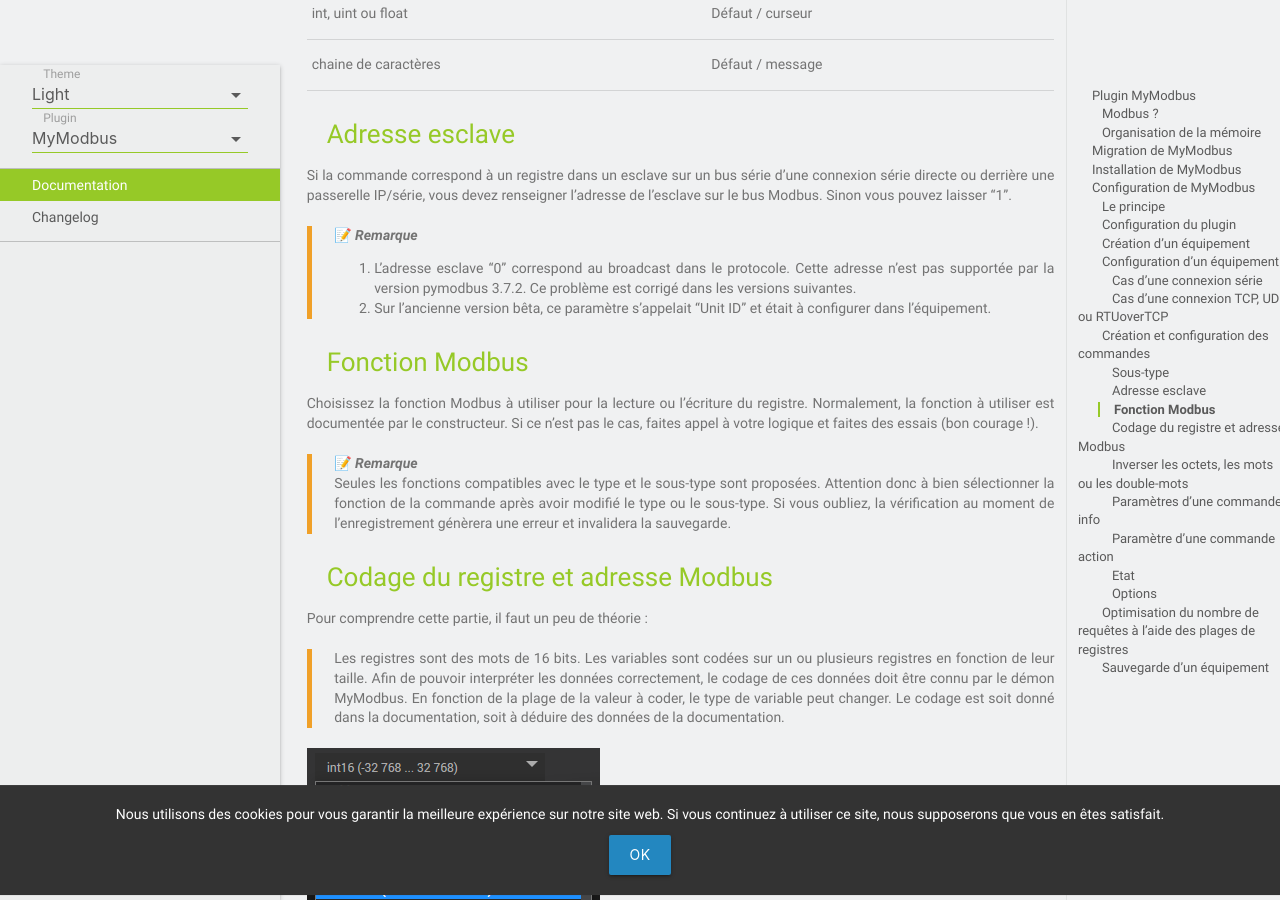
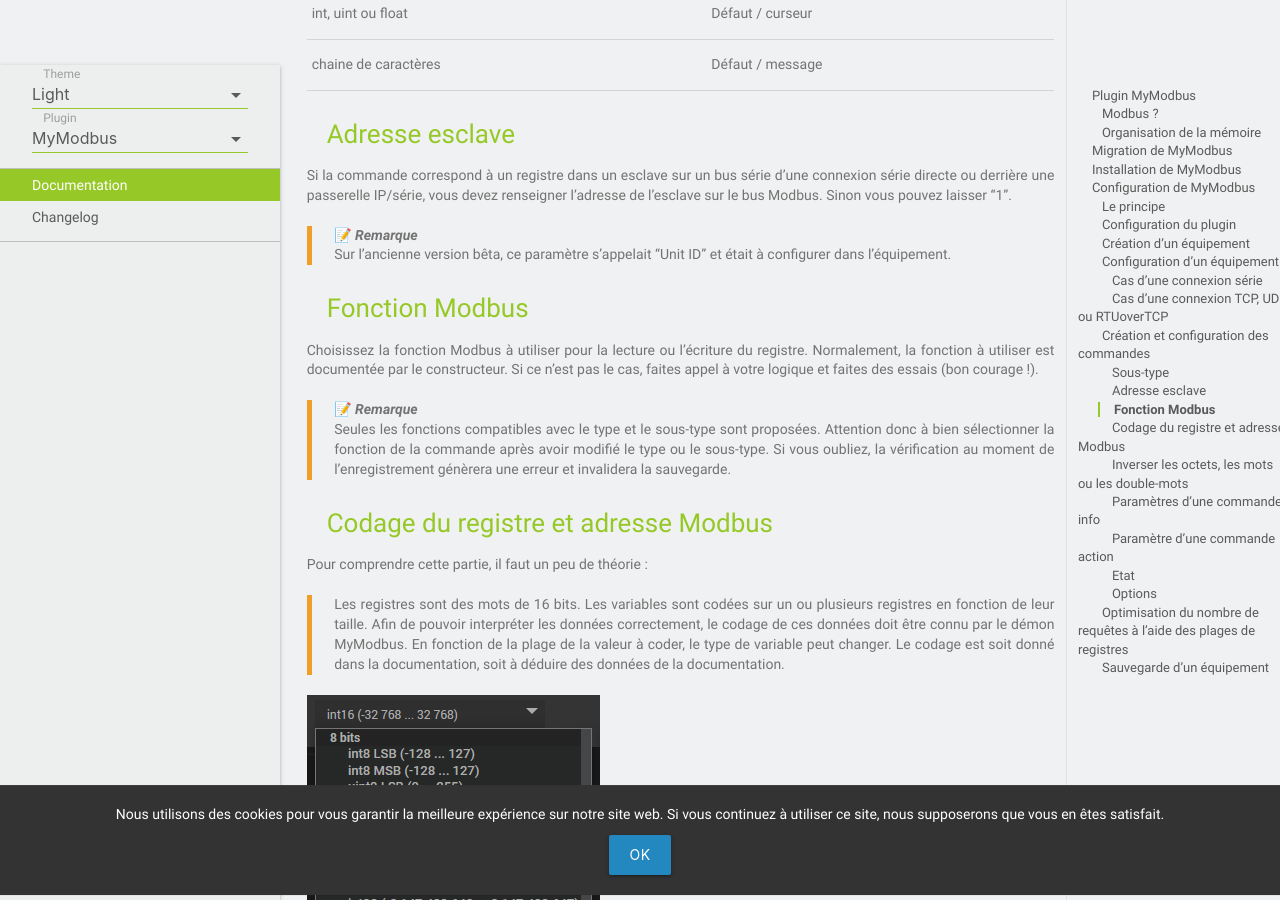
Before and after one commit to MrWaloo/jeedom-plugins-doc, a Jekyll site: the page built from docs/fr_FR/mymodbus_doc.md, in a window 1280 px wide and 900 px high, scrolled down 10333 px. Built offline with Jekyll 4.4.1, drawn with Linux system fonts in a browser that asks for light colours; emoji names are drawn with the system emoji font; our own code applies the rules of GitHub Pages for plain Markdown files.

Commit message:
Update mymodbus_doc.md

```diff
--- a/docs/fr_FR/mymodbus_doc.md
+++ b/docs/fr_FR/mymodbus_doc.md
@@ -291,9 +291,7 @@ Si la commande correspond à un registre dans un esclave sur un bus série d'une
 une passerelle IP/série, vous devez renseigner l'adresse de l'esclave sur le bus Modbus. Sinon vous pouvez laisser "1".
 
 > :memo: ***Remarque***
-> 1. L'adresse esclave "0" correspond au broadcast dans le protocole. Cette adresse n'est pas supportée par la version
-> pymodbus 3.7.2. Ce problème est corrigé dans les versions suivantes.
-> 2. Sur l'ancienne version bêta, ce paramètre s'appelait "Unit ID" et était à configurer dans l'équipement.
+> Sur l'ancienne version bêta, ce paramètre s'appelait "Unit ID" et était à configurer dans l'équipement.
 
 ### Fonction Modbus
 
```
